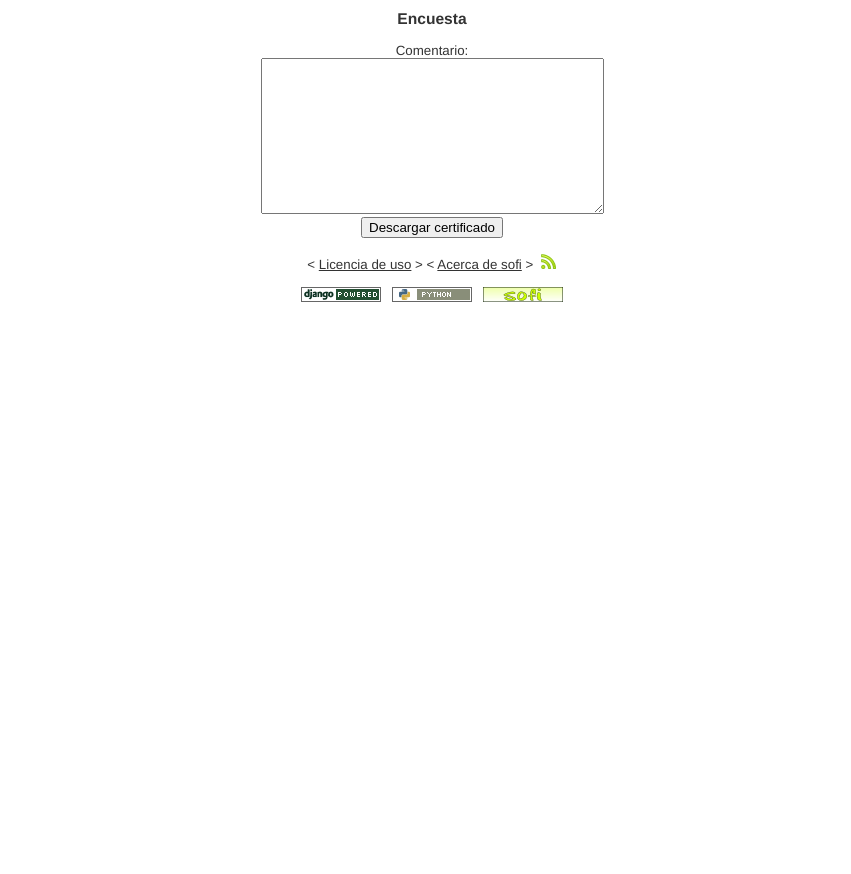
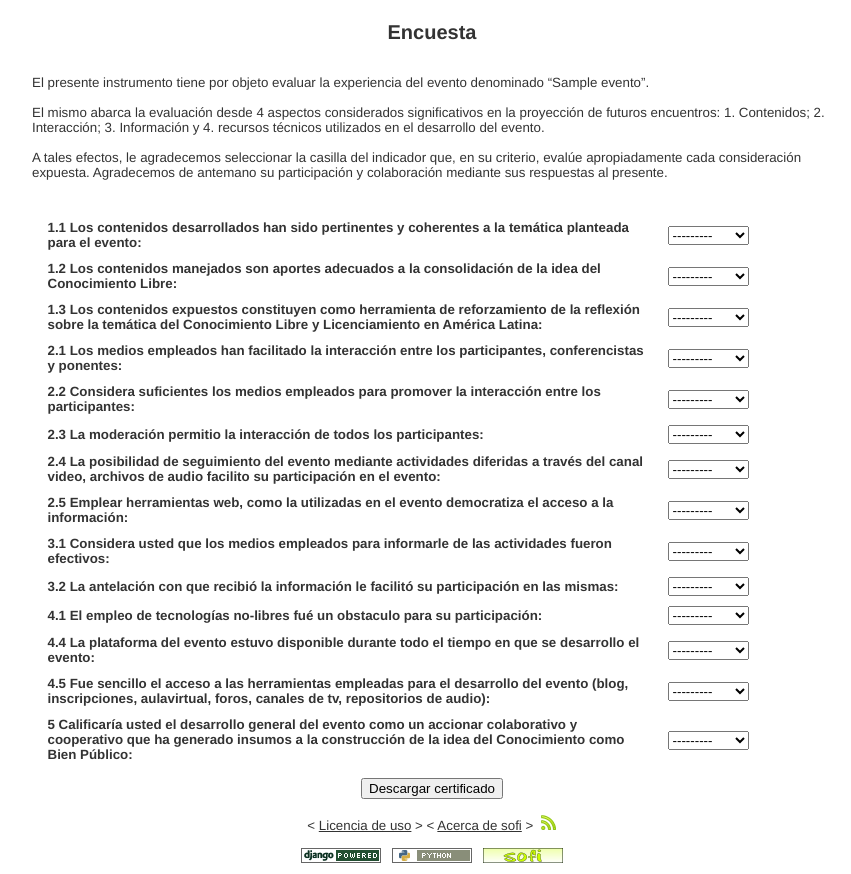
Before and after one commit to Conectivo/sofi, a Django app: template sofi/templates/encuesta/encuesta.html in a window 1280 px wide. Shown: the part 470-1344 px from the top of the page, without its empty margins (208-1059 px from the left). Before the commit the page ends 772 px from the top, so only its background shows below. Run offline with Django 3.2, Linux system fonts and the light colour scheme; the template is opened without the code that fills it: values that come from a table or form of the project are taken from there, others are empty; tables that the repository leaves empty hold one stand-in row (values such as "Sample post"); parts of the project's set-up code (start-up, migrations or seed data) failed here and were passed over; some libraries are stand-ins or nearby versions.

```diff
--- a/sofi/apps/certificado/models.py
+++ b/sofi/apps/certificado/models.py
@@ -21,7 +21,7 @@ class Certificado(models.Model):
     posicion_y_nombre = models.IntegerField()
     posicion_x_key = models.IntegerField()
     posicion_y_key = models.IntegerField()
-
+    tematica = models.TextField(verbose_name="Temática")
 
     def save(self, force_insert=False, force_update=False):
         super(Certificado, self).save(force_insert, force_update)
--- a/sofi/apps/encuesta/admin.py
+++ b/sofi/apps/encuesta/admin.py
@@ -3,7 +3,7 @@ from encuesta.models import Encuesta
 from django.contrib import admin
 
 class EncuestaAdmin(admin.ModelAdmin):
-    list_display = ('evento', 'suscriptor','comentario',)
+    list_display = ('evento', 'suscriptor', 'fecha')
     list_filter = ('evento',)
 
 admin.site.register(Encuesta, EncuestaAdmin)
--- a/sofi/apps/encuesta/forms.py
+++ b/sofi/apps/encuesta/forms.py
@@ -6,5 +6,4 @@ from django.forms import ModelForm
 class EncuestaForm(ModelForm):
     class Meta:
         model = Encuesta
-        #fields = ('comentario',)
-        exclude = ('suscriptor', 'evento',)
+        exclude = ('suscriptor', 'evento', 'fecha')
--- a/sofi/apps/encuesta/models.py
+++ b/sofi/apps/encuesta/models.py
@@ -1,9 +1,37 @@
+# -*- coding: utf-8 -*-
 from django.db import models
 from evento.models import Evento
 from suscriptor.models import Suscriptor
 
+MSPN = (
+    (1, 'Mucho'),
+    (2, 'Suficiente'),
+    (3, 'Poco'),
+    (4, 'Nada'),
+)
+
+
 class Encuesta(models.Model):
-    comentario = models.TextField()
+    item1 = models.IntegerField(verbose_name="1.1 Los contenidos desarrollados han sido pertinentes y coherentes a la temática planteada para el evento", choices=MSPN)
+    item2 = models.IntegerField(verbose_name="1.2 Los contenidos manejados son aportes adecuados a la consolidación de la idea del Conocimiento Libre", choices=MSPN)
+    item3 = models.IntegerField(verbose_name="1.3 Los contenidos expuestos constituyen como herramienta de reforzamiento de la reflexión sobre la temática del Conocimiento Libre y Licenciamiento en América Latina", choices=MSPN)
+
+    item4 = models.IntegerField(verbose_name="2.1 Los medios empleados han facilitado la interacción entre los participantes, conferencistas y ponentes", choices=MSPN)
+    item5 = models.IntegerField(verbose_name="2.2 Considera suficientes los medios empleados para promover la interacción entre los participantes", choices=MSPN)
+    item6 = models.IntegerField(verbose_name="2.3 La moderación permitio la interacción de todos los participantes", choices=MSPN)
+    item7 = models.IntegerField(verbose_name="2.4 La posibilidad de seguimiento del evento mediante actividades diferidas a través del canal video, archivos de audio facilito su participación en el evento", choices=MSPN)
+    item8 = models.IntegerField(verbose_name="2.5 Emplear herramientas web, como la utilizadas en el evento democratiza el acceso a la información", choices=MSPN)
+
+    item9 = models.IntegerField(verbose_name="3.1 Considera usted que los medios empleados para informarle de las actividades fueron efectivos", choices=MSPN)
+    item10 = models.IntegerField(verbose_name="3.2 La antelación con que recibió la información le facilitó su participación en las  mismas", choices=MSPN)
+
+    item11 = models.IntegerField(verbose_name="4.1 El empleo de tecnologías no-libres fué un obstaculo para su participación", choices=MSPN)
+    item12 = models.IntegerField(verbose_name="4.4 La plataforma del evento estuvo disponible durante todo el tiempo en que se desarrollo el evento", choices=MSPN)
+    item13 = models.IntegerField(verbose_name="4.5 Fue sencillo el acceso a las herramientas empleadas para el desarrollo del evento (blog, inscripciones, aulavirtual, foros, canales de tv, repositorios de audio)", choices=MSPN)
+
+    item14 = models.IntegerField(verbose_name="5 Calificaría usted el desarrollo general del evento como un accionar colaborativo y cooperativo que ha generado insumos a la construcción de la idea del Conocimiento como Bien Público", choices=MSPN)
+
+    fecha = models.DateField()
     suscriptor = models.ForeignKey(Suscriptor)
     evento = models.ForeignKey(Evento)
 
--- a/sofi/apps/encuesta/views.py
+++ b/sofi/apps/encuesta/views.py
@@ -3,6 +3,7 @@ from django.http import HttpResponse, Http404, HttpResponseRedirect
 from encuesta.forms import EncuestaForm
 from certificado.models import CertificadoSuscriptor
 from encuesta.models import Encuesta
+from datetime import datetime
 
 def realizar(request, evento, key):
 
@@ -23,7 +24,7 @@ def realizar(request, evento, key):
 
             if not request.POST:
                 form = EncuestaForm()
-                return render_to_response('encuesta/encuesta.html', {'evento': evento_suscriptor, 'form': form.as_table()})
+                return render_to_response('encuesta/encuesta.html', {'evento': evento_suscriptor, 'form': form})
             else:
                 form = EncuestaForm(request.POST)
 
@@ -31,10 +32,11 @@ def realizar(request, evento, key):
                     form_update = form.save(commit=False)
                     form_update.evento = evento_suscriptor
                     form_update.suscriptor = suscriptor.suscriptor
+                    form_update.fecha = datetime.date(datetime.now())
                     form_update.save()
                     return HttpResponseRedirect('http://%s/certificado/descargar/%s/%s/'% (request.get_host(),evento, key))
                 else:
-                    return render_to_response('encuesta/encuesta.html', {'evento': evento_suscriptor, 'form': form.as_table()})
+                    return render_to_response('encuesta/encuesta.html', {'evento': evento_suscriptor, 'form': form})
 
 
     raise Http404()
--- a/sofi/templates/encuesta/encuesta.html
+++ b/sofi/templates/encuesta/encuesta.html
@@ -17,6 +17,23 @@
             margin: 0 0 3px;
             padding: 4px 5px;
         }
+
+        table th {
+            width: 600px;
+            padding-top: 10px;
+            padding-right: 20px;
+        }
+
+        table td {
+            width: 150px;
+            padding-top: 10px;
+        }
+
+        #instruccion {
+            width: 800px;
+            text-align: left;
+        }
+
     </style>
 
     <script type="text/javascript">
@@ -37,16 +54,32 @@
 {% block body %}
     {% include "evento/encabezado_evento.html" %}
     <center>
-        <div id="encuesta" style="width:400px;">
-            <h3>Encuesta</h3>
+        <label><h2>Encuesta</h2></label>
+        <br/>
+        <div id="instruccion">
+            El presente instrumento tiene por objeto evaluar la experiencia del evento denominado “{{evento}}”.
+            <br/>
+            <br/>
+            El mismo abarca la evaluación desde 4 aspectos considerados significativos en la proyección de futuros encuentros:
+            1. Contenidos; 2. Interacción; 3. Información y 4. recursos técnicos utilizados en el desarrollo del evento.
+            <br/>
+            <br/>
+            A tales efectos, le agradecemos seleccionar la casilla del indicador que, en su criterio, evalúe apropiadamente cada consideración expuesta. Agradecemos de antemano su participación y colaboración mediante sus respuestas al presente.
+            <br/>
+            <br/>
+        </div>
+        <br/>
+        <div id="encuesta">
             <form method="post" action=".">
-                {{form}}
+                <table>
+                    {{form.as_table}}
+                </table>
                 <br/>
                 <input name="guardar" id="guardar" type="submit" value="Descargar certificado"/>
             </form>
         </div>
-        <div id="decargar" style="width:400px;">
-            <h3>Gracias, descargando certificado...</h3>
+        <div id="decargar">
+            <h2>Gracias, descargando certificado...</h2>
         </div>
     </center>
 {% endblock %}
```
Also changed, not shown: sofi/apps/certificado/views.py (+7 -1 lines), sofi/tools/certificado/certificado.py (+15 -6 lines), 2 other files.
